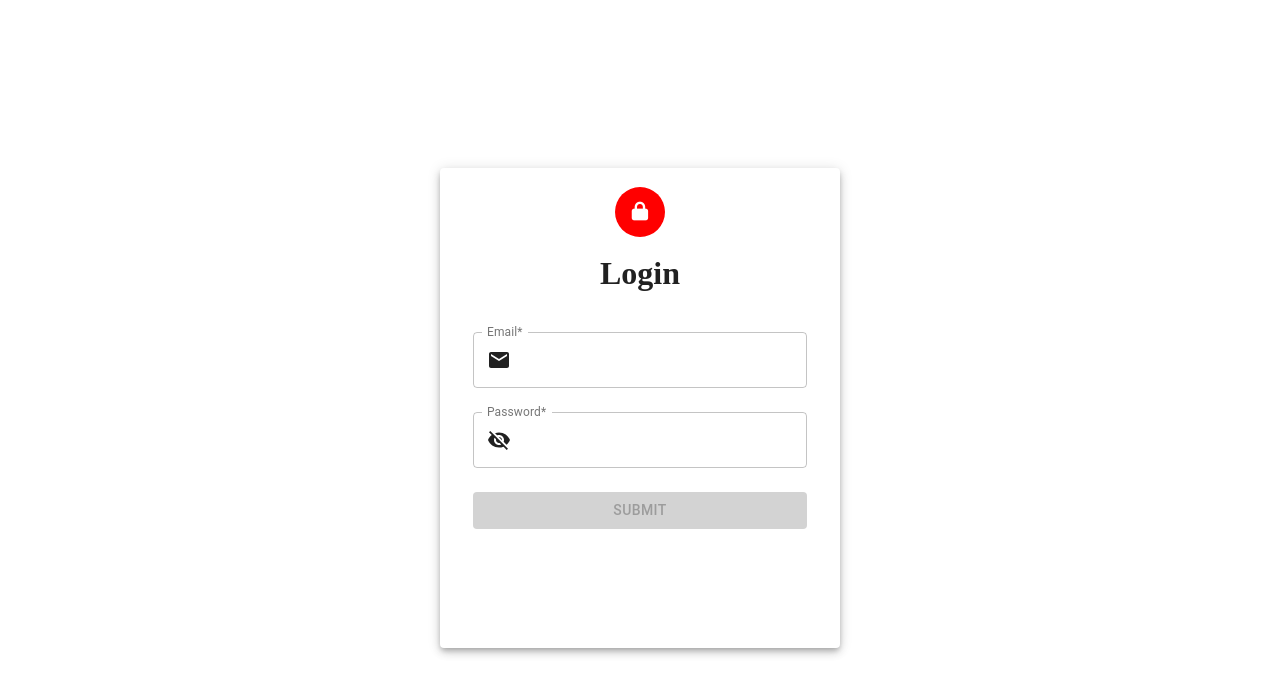
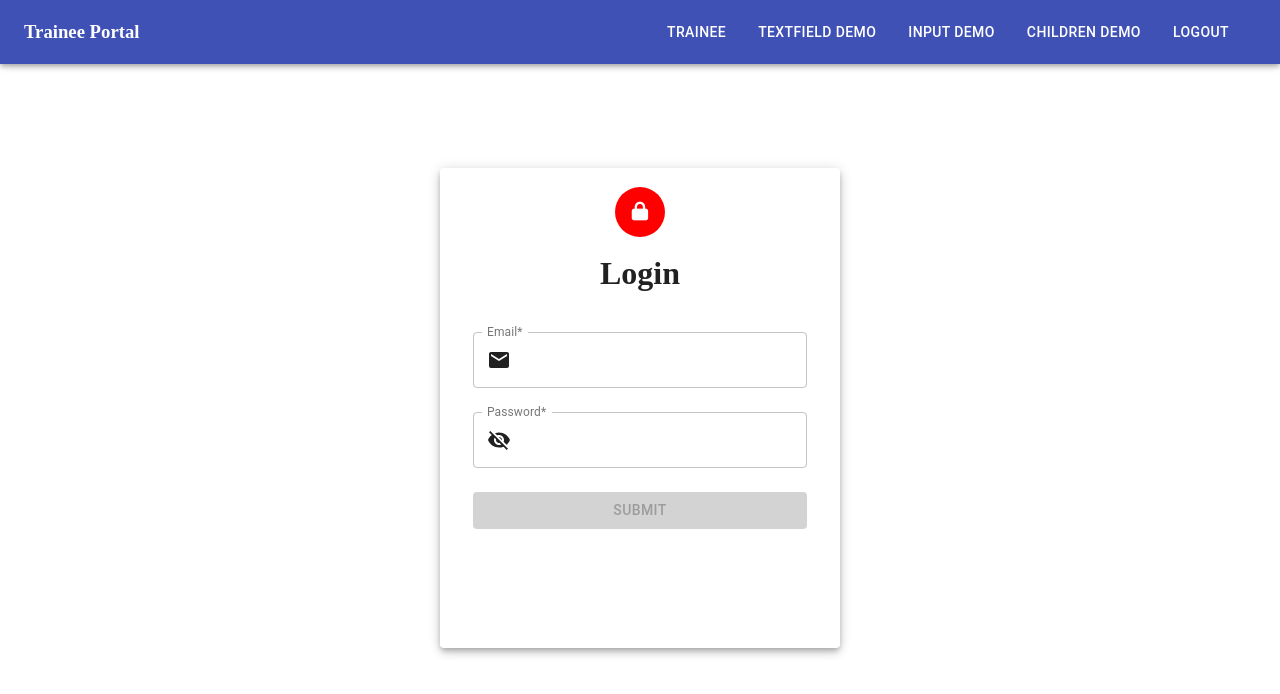
Before and after one commit to singh4758/frontend, a React (Create React App) app: page / in a window 1280 px wide. Shown: the top 694 px of the page. Built offline with nearby package versions, Linux system fonts and the light colour scheme.

Commit message:
Add Navbar

```diff
--- a/src/App.jsx
+++ b/src/App.jsx
@@ -1,9 +1,10 @@
 import React from 'react';
-import { Login } from './pages';
+import { Login, Navbar } from './pages';
 
 function App() {
   return (
     <div className="App">
+      <Navbar />
       <Login />
     </div>
   );
--- a/src/pages/components/Navbar/Navbar.jsx
+++ b/src/pages/components/Navbar/Navbar.jsx
@@ -1,9 +1,60 @@
 import { React, PureComponent } from 'react';
+import PropTypes from 'prop-types';
+import {
+  AppBar,
+  Toolbar,
+  Grid,
+  Button,
+} from '@material-ui/core';
+import { withStyles } from '@material-ui/core/styles';
 
-export default class Navbar extends PureComponent {
+const styles = () => ({
+  button: {
+    color: 'white',
+    '&:hover': {
+      backgroundColor: 'darkBlue',
+    },
+  },
+});
+
+class Navbar extends PureComponent {
   render() {
+    const { classes } = this.props;
     return (
-      <div>Navbar</div>
+      <AppBar>
+        <Toolbar>
+          <Grid container justify="space-between" alignItems="center">
+            <Grid item xs={2}>
+              <h3>Trainee Portal</h3>
+            </Grid>
+            <Grid item xs={6}>
+              <Grid container justify="center" alignItems="center" spacing={2}>
+                <Grid item>
+                  <Button className={classes.button}>TRAINEE</Button>
+                </Grid>
+                <Grid item>
+                  <Button className={classes.button}>TEXTFIELD DEMO</Button>
+                </Grid>
+                <Grid item>
+                  <Button className={classes.button}>INPUT DEMO</Button>
+                </Grid>
+                <Grid item>
+                  <Button className={classes.button}>CHILDREN DEMO</Button>
+                </Grid>
+                <Grid item>
+                  <Button className={classes.button}>LOGOUT</Button>
+                </Grid>
+              </Grid>
+            </Grid>
+          </Grid>
+        </Toolbar>
+      </AppBar>
     );
   }
 }
+
+Navbar.propTypes = {
+  classes: PropTypes.instanceOf({}).isRequired,
+};
+
+export default withStyles(styles)(Navbar);
--- a/src/pages/index.js
+++ b/src/pages/index.js
@@ -1,4 +1,5 @@
 import { Trainee } from './Trainee';
 import { Login } from './Login';
+import { Navbar } from './components';
 
-export { Trainee, Login };
+export { Trainee, Login, Navbar };
```
